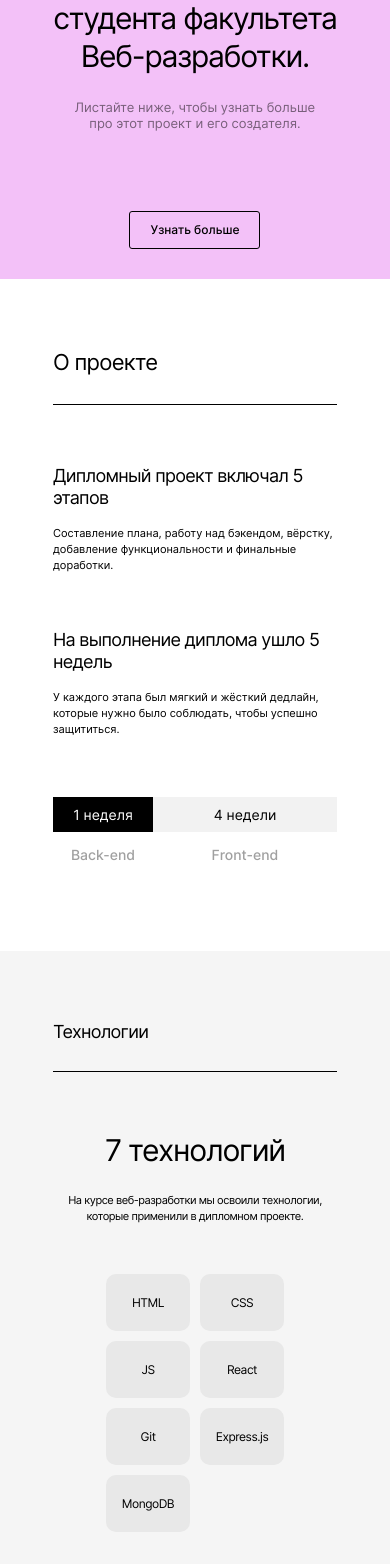
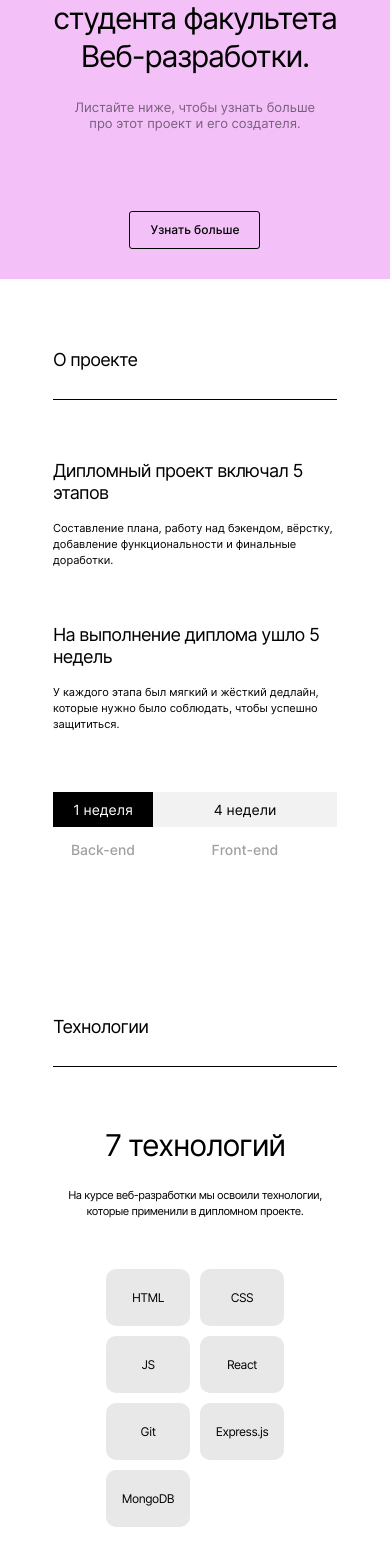
Before and after one commit to Evgenia-N/movies-explorer-frontend, a React (Create React App) app: page / in a window 390 px wide. Shown: the part 433-1997 px from the top of the page. Built offline with nearby package versions, Linux system fonts and the light colour scheme.

Commit message:
fix: правки после ревью - фон, ссылки, валидация

```diff
--- a/src/components/AboutMe/AboutMe.css
+++ b/src/components/AboutMe/AboutMe.css
@@ -139,6 +139,10 @@
     max-width: 292px;
     margin-bottom: 69px;
   }
+  .about-me__title {
+    font-size: 18px;
+    line-height: 22px;
+  }
   .about-me__name {
     font-size: 30px;
     line-height: 36px;
--- a/src/components/AboutProject/AboutProject.css
+++ b/src/components/AboutProject/AboutProject.css
@@ -131,6 +131,10 @@
     letter-spacing: -0.04em;
     width: 284px;
   }
+  .about-project__title {
+    font-size: 18px;
+    line-height: 22px;
+  }
    .about-project__text {
     order: 0;
     font-size: 18px;
--- a/src/components/HeaderContainer/HeaderContainer.css
+++ b/src/components/HeaderContainer/HeaderContainer.css
@@ -20,6 +20,7 @@
   font-size: 13px;
   font-weight: 500;
   line-height: 18px;
+  color: #000;
 }
 
 .header__link-saved-movies {
@@ -28,6 +29,7 @@
   font-size: 13px;
   font-weight: 400;
   line-height: 18px;
+  color: #000;
 }
 
 .header__link-profile {
@@ -108,6 +110,7 @@
   font-weight: 500;
   line-height: 22px;
   margin-bottom: 28px;
+  color: #000;
 }
 
 .header__navigation-link_active {
--- a/src/components/Portfolio/Portfolio.js
+++ b/src/components/Portfolio/Portfolio.js
@@ -7,15 +7,15 @@ export default function Portfolio() {
       <h3 className="portfolio__title" >Портфолио</h3>
       <div className="portfolio__project">
         <span className="portfolio__project-title">Статичный сайт</span>
-        <a href="https://github.com/Evgenia-N/how-to-learn" className="portfolio__project-link" aria-label="ссылка на статичный сайт"></a>
+        <a href="https://github.com/Evgenia-N/how-to-learn" className="portfolio__project-link" target="blank" aria-label="ссылка на статичный сайт"></a>
       </div>
       <div className="portfolio__project">
         <span className="portfolio__project-title">Адаптивный сайт</span>
-        <a href="https://evgenia-n.github.io/russian-travel/index.html#" className="portfolio__project-link" aria-label="ссылка на адаптивный сайт"></a>
+        <a href="https://evgenia-n.github.io/russian-travel/index.html#" className="portfolio__project-link" target="blank" aria-label="ссылка на адаптивный сайт"></a>
       </div>
       <div className="portfolio__project">
         <span className="portfolio__project-title">Одностраничное приложение</span>
-        <a href="https://evgenia-n.github.io/react-mesto-auth" className="portfolio__project-link" aria-label="ссылка на одностраничное приложение"></a>
+        <a href="https://evgenia-n.github.io/react-mesto-auth" className="portfolio__project-link" target="blank" aria-label="ссылка на одностраничное приложение"></a>
       </div>
     </section>
      )
--- a/src/components/Register/Register.js
+++ b/src/components/Register/Register.js
@@ -41,6 +41,7 @@ export default function Register({onRegister}) {
             value={values.name}
             onChange={handleChange}
             className="register__input"
+            required
           />
         <label htmlFor="email" className="login__form-label">Email</label>
           <input
@@ -50,6 +51,7 @@ export default function Register({onRegister}) {
             value={values.email}
             onChange={handleChange}
             className="register__input"
+            required
           />
           <label htmlFor="password" className="login__form-label">Пароль</label>
           <input
@@ -59,6 +61,7 @@ export default function Register({onRegister}) {
             value={values.password}
             onChange={handleChange}
             className="register__input"
+            required
           />
           <button
             type="submit"
--- a/src/components/SearchForm/SearchForm.js
+++ b/src/components/SearchForm/SearchForm.js
@@ -10,7 +10,8 @@ export default function SearchForm() {
             <input
               className="search-form__input"
               placeholder="Фильм"
-              type="text" />
+              type="text"
+              required />
             <button className="search-form__submit-button" type="submit" />
           </div>
           <div className="search-form__checkbox-container">
--- a/src/components/Techs/Techs.css
+++ b/src/components/Techs/Techs.css
@@ -91,6 +91,9 @@
 }
 
 @media (max-width: 767px) {
+  .techs {
+    background-color: #FFF;
+  }
   .techs__top {
     max-width: 284px;
     margin: 0 auto 60px;
```
Also changed, not shown: src/index.js (line endings or trailing spaces).
